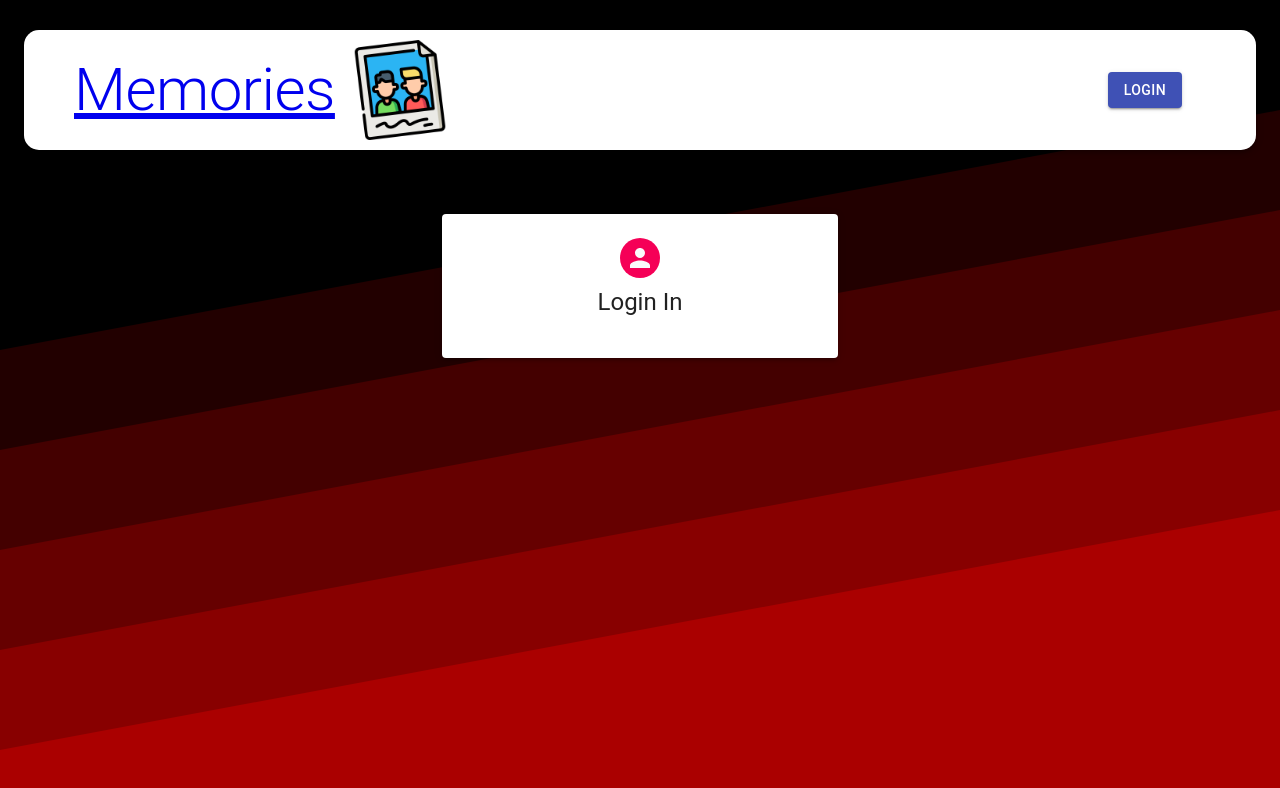
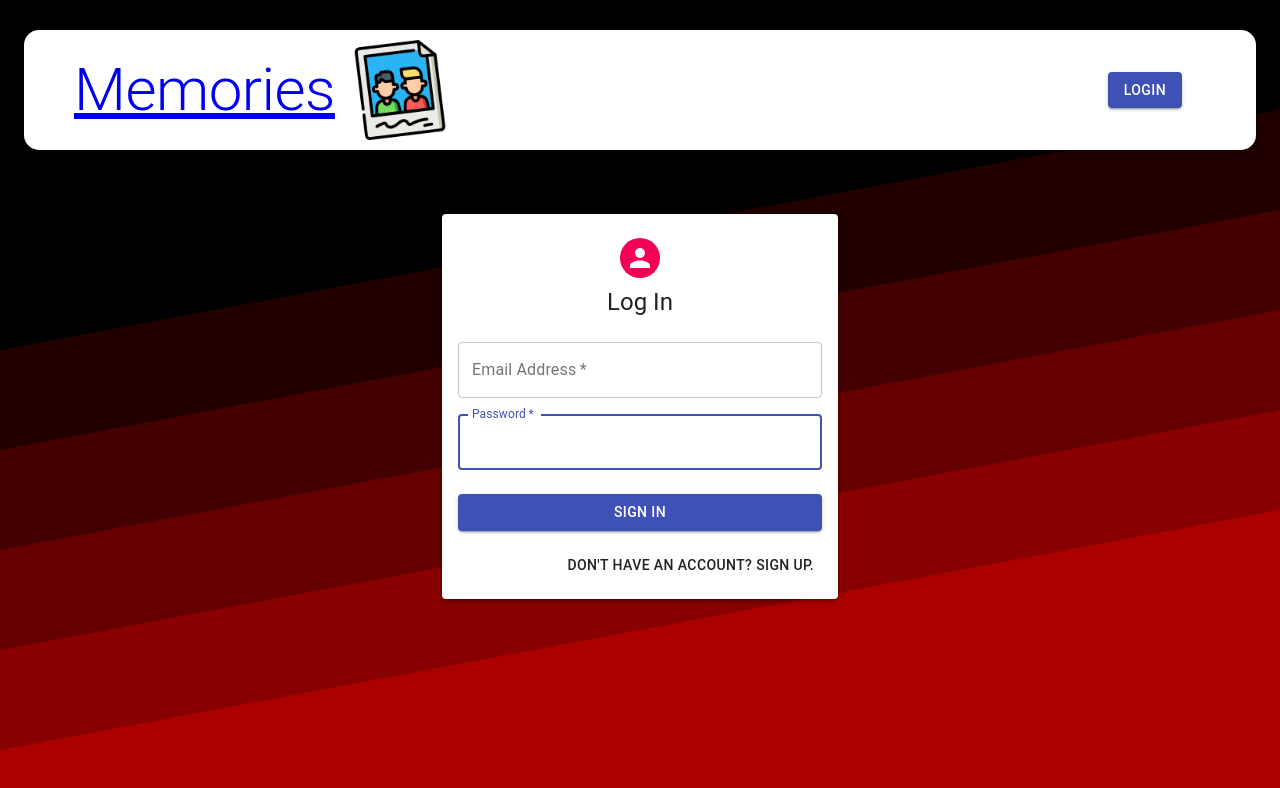
Before and after one commit to JDixon1995/Memories-App, a React (Create React App) app in the folder client/: page /Memories-App-Client/auth in a window 1280 px wide. Shown: the top 788 px of the page. Built offline with nearby package versions, Linux system fonts and the light colour scheme.

Commit message:
Auth form component finished, and Auth routing to root page implemented.

```diff
--- a/client/package.json
+++ b/client/package.json
@@ -7,6 +7,7 @@
     "@emotion/react": "^11.9.3",
     "@emotion/styled": "^11.9.3",
     "@material-ui/core": "^4.12.4",
+    "@mui/icons-material": "^5.8.4",
     "@mui/material": "^5.8.4",
     "@testing-library/jest-dom": "^5.16.4",
     "@testing-library/react": "^13.3.0",
--- a/client/src/components/Auth/Auth.jsx
+++ b/client/src/components/Auth/Auth.jsx
@@ -1,11 +1,14 @@
+import { useState } from 'react'
 import { Avatar, Button, Paper, Grid, Typography, Container } from  '@material-ui/core'
 import Input from './Input'
 import useStyles from './styles'
 
 const Auth = () => {
 	const classes = useStyles()
+	const [ showPassword, setShowPassword] = useState(false)
+	const [ isSignUp, setIsSignUp] = useState(false)
 
-	const isSignUp = false
+	const handleShowPassword = () => setShowPassword((prevShowPassword) => !prevShowPassword)
 
 	const handleSubmit = () => {
 		console.log('clicked')
@@ -15,13 +18,17 @@ const Auth = () => {
 		console.log('changed')
 	}
 
+	const switchMode = () => {
+		setIsSignUp((prevIsSignUp) => !prevIsSignUp)
+		handleShowPassword(false)
+	}
   return (
 	<Container component='main' maxWidth='xs'>
 		<Paper className={classes.paper} elevation={3}>
 			<Avatar className={classes.avatar}>
 
 			</Avatar>
-			<Typography variant='h5'>{isSignUp ? 'Sign Up' : 'Login In'}</Typography>
+			<Typography variant='h5'>{isSignUp ? 'Sign Up' : 'Log In'}</Typography>
 			<form className={classes.form} onSubmit={handleSubmit}>
 				<Grid container spacing={2}>
 					{
@@ -30,8 +37,20 @@ const Auth = () => {
 								<Input name="firstName" label="First Name" handleChange={handleChange} autoFocus half />
               					<Input name="lastName" label="Last Name" handleChange={handleChange} half />
 							</>
-						)
-					}
+						)}
+						<Input name='email' label="Email Address" type='email' handleChange={handleChange} autoFocus/>
+						<Input name='password' label="Password" type={showPassword ? 'text' : 'password'} handleChange={handleChange} handleShowPassword={handleShowPassword} autoFocus/>
+						{ isSignUp && <Input name='confirmPassword' label="Repeat Password" handleChange={handleChange} type='password' />}
+				</Grid>
+			<Button type='submit' fullWidth variant='contained' color='primary' className={classes.submit}>
+				{isSignUp ? 'Sign Up' : 'Sign In'}
+				</Button>
+				<Grid container justifyContent='flex-end'>
+					<Grid item>
+						<Button onClick={switchMode}>
+							{isSignUp ? 'Already have an account? Sign In' : "Don't have an account? Sign Up." }
+						</Button>
+					</Grid>
 				</Grid>
 			</form>
 		</Paper>
--- a/client/src/components/Auth/Input.jsx
+++ b/client/src/components/Auth/Input.jsx
@@ -1,7 +1,4 @@
 import { TextField, Grid, InputAdornment, IconButton } from '@material-ui/core';
-
-import Visibility from '@material-ui/icons/Visibility';
-import VisibilityOff from '@material-ui/icons/VisibilityOff';
 
 const Input = ({ name, handleChange, label, half, autoFocus, type, handleShowPassword }) => (
   <Grid item xs={12} sm={half ? 6 : 12}>
@@ -18,7 +15,6 @@ const Input = ({ name, handleChange, label, half, autoFocus, type, handleShowPas
         endAdornment: (
           <InputAdornment position="end">
             <IconButton onClick={handleShowPassword}>
-              {type === 'password' ? <Visibility /> : <VisibilityOff />}
             </IconButton>
           </InputAdornment>
         ),
--- a/client/src/components/Navbar/Navbar.jsx
+++ b/client/src/components/Navbar/Navbar.jsx
@@ -12,7 +12,7 @@ const Navbar = () => {
 	<div>
 		<AppBar className={classes.appBar} position='static' color='inherit'>
         <div className={classes.brandContainer}>
-		<Typography component={Link} to='/' className={classes.header} variant='h2' align='center'>Memories</Typography>
+		<Typography component={Link} to='/Memories-App-Client' className={classes.header} variant='h2' align='center'>Memories</Typography>
         <img className={classes.image} src={memories} alt='memories' height='100' />
 		</div>
 		<Toolbar className={classes.toolbar}>
```
Also changed, not shown: 1 other file (tests, documents, lock files or other folders).
